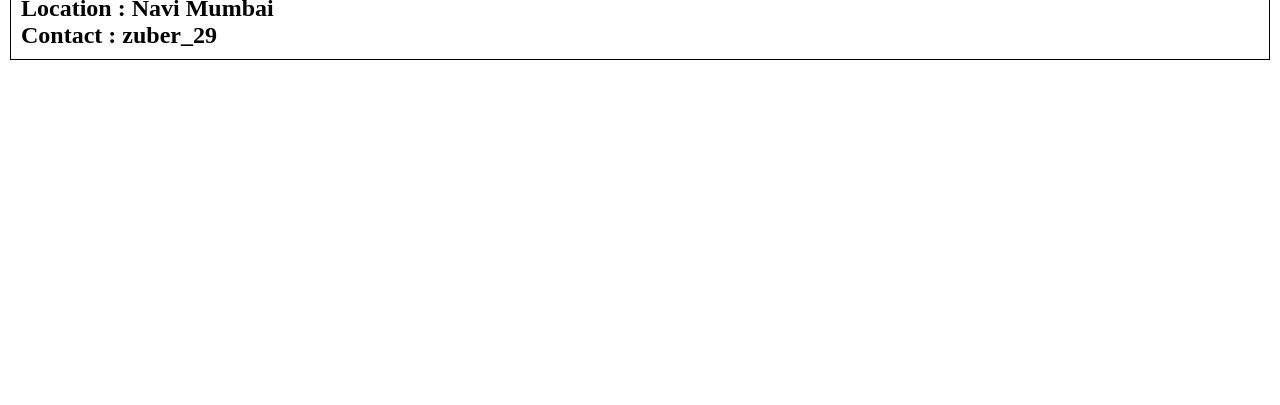
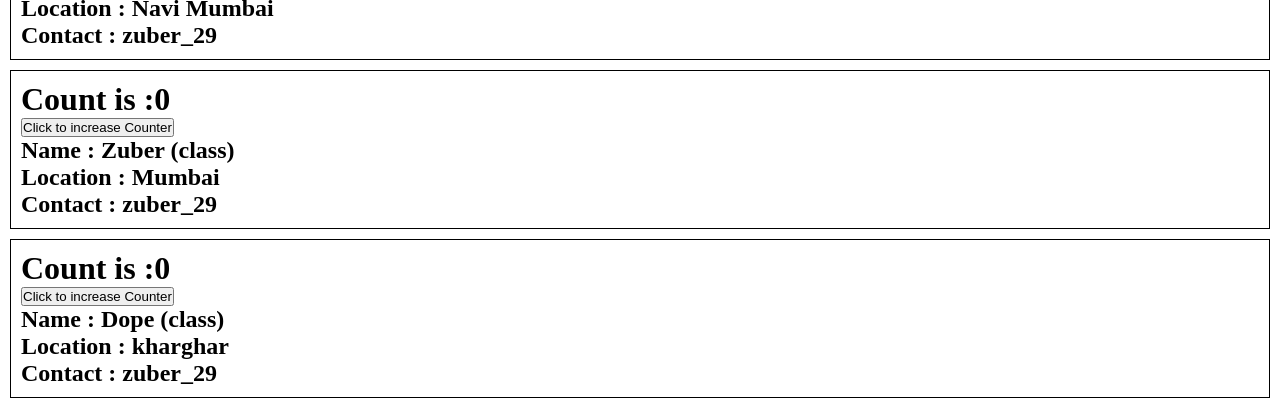
Before and after one commit to Zuber8040/food_app_with_react, a React (Vite) app: page /about in a window 1280 px wide. Shown: the part 479-884 px from the top of the page. Before the commit the page ends 800 px from the top, so only its background shows below. Built offline with nearby package versions, Linux system fonts and the light colour scheme.

Commit message:
learn about mounting and componentDidMount experiment in about section

```diff
--- a/src/components/About.js
+++ b/src/components/About.js
@@ -1,16 +1,33 @@
-import React from 'react'
 import User from './User'
 import UserClass from './UserClass'
+import { Component } from 'react'
 
-const About = () => {
+class About extends Component {
+    constructor(props) {
+        super(props);
+        console.log("parent constructor");
+    }
+
+    componentDidMount() {
+        console.log("Parent Component did Mount")
+    }
+
+    render() {
+        console.log('parent render')
         return (
             <div>
                 <h1>This is react webseries</h1>
                 <h2>This is about react</h2>
                 <User />
                 <UserClass name={"Zuber Ustad (class) "} location={"Navi Mumbai"} />
+                <UserClass name={"Zuber (class) "} location={" Mumbai"} />
+                <UserClass name={"Dope (class) "} location={" kharghar"} />
+
+
             </div>
         )
     }
+}
+
 
 export default About
--- a/src/components/UserClass.js
+++ b/src/components/UserClass.js
@@ -2,18 +2,25 @@ import React from 'react';
 
 class UserClass extends React.Component {
 
+
+    // whenever     class load its constructor called
+    // then render is ccalled then componentDidMount is called
     constructor(props) {
         super(props)
         this.state = {
             count: 0,
             count2: 1,
         }
-
+        console.log(this.props.name + 'Child Constructor')
     }
 
+    componentDidMount() {
+        console.log(this.props.name + "child Mount ")
+    }
     render() {
         const { name, location } = this.props
         const { count, count2 } = this.state
+        console.log(this.props.name + 'Child render');
         return (
             <div className="user-card">
                 {/* <h1>Count is :{this.state.count}</h1>
```
Also changed, not shown: 2 other files (tests, documents, lock files or other folders). Lines whose indentation alone changed are shown as unchanged.
